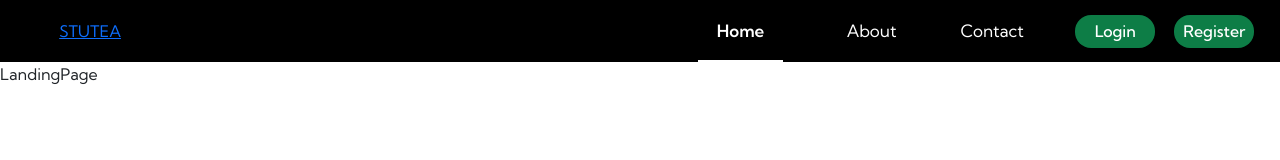
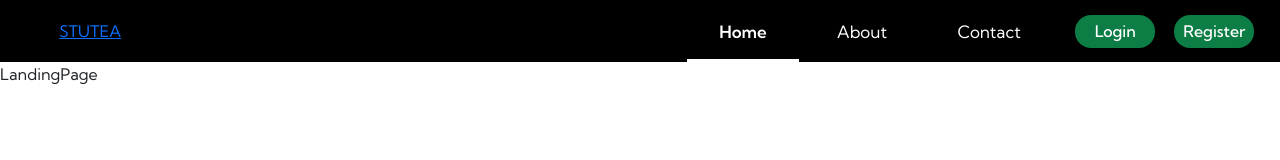
Before and after one commit to harshjohar/stutea, a React (Create React App) app: page / in a window 1280 px wide. Shown: the top 160 px of the page. Built offline with nearby package versions, Linux system fonts and the light colour scheme.

Commit message:
Update Navbar.css

```diff
--- a/src/css/Navbar.css
+++ b/src/css/Navbar.css
@@ -41,27 +41,34 @@
 
 }
 
-.nav-item{
+.navbar-item{
     /* padding: 1rem 1.8rem; */
-    padding: 1rem 2rem;
+    padding: 1.1rem 2rem;
     font-size: 17px;
     font-weight: 400;
     height: 100%;
+    color: white;
+    text-decoration: none;
+    margin:0rem 0.2rem;
 }
 
-.nav-item a{
+.navbar-item a{
     text-decoration: none;
     color: white;
     /* color: black; */
 }
 
-.nav-item:hover{
+.navbar-item:hover{
     border-bottom: 3px solid white;
     cursor: pointer;
     font-weight: 600;
     color: white;
 }
 
+.active{
+    font-weight: 600;
+    border-bottom: 3px solid white;
+}
 /* .link-list-button{
     padding: 1rem 0.6rem;
 } */
@@ -94,13 +101,13 @@
     color: #0d7d46;
 }
 
-.active {
+/* .active {
     padding: 1.15rem;
     border-bottom: 3px solid white;
     font-weight: 600;
     color: white;
 
-}
+} */
 
 i{
     color: white;
```
